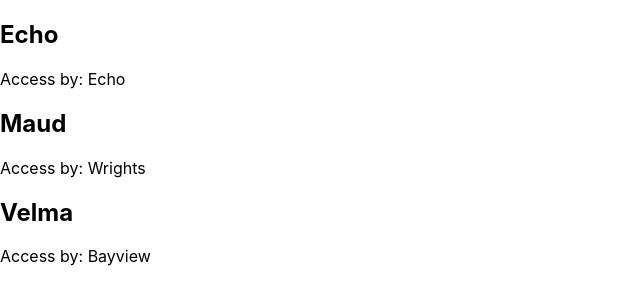
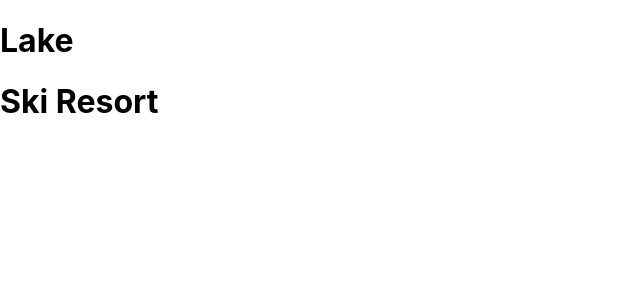
Before and after one commit to jw6/refresh-react, a React (Create React App) app: page / in a window 1280 px wide. Shown: the top 304 px of the page, without its empty margins (0-640 px from the left). Built offline with nearby package versions, Linux system fonts and the light colour scheme.

Commit message:
React fragments

```diff
--- a/src/index.js
+++ b/src/index.js
@@ -10,19 +10,19 @@ const lakeList = [
   { id: 3, name: "Velma", trailhead: "Bayview"}
 ]
 
-function App ({ lakes }) {
-  return (
-    <div>
-      {lakes.map(lake => (
-        <div key={lake.id}>
-          <h2>{lake.name}</h2>
-          <p>Access by: {lake.trailhead}</p>
-        </div>
-      ))}
-    </div>
+// function App ({ lakes }) {
+//   return (
+//     <div>
+//       {lakes.map(lake => (
+//         <div key={lake.id}>
+//           <h2>{lake.name}</h2>
+//           <p>Access by: {lake.trailhead}</p>
+//         </div>
+//       ))}
+//     </div>
 
-  )
-}
+//   )
+// }
 
 function Hello(props){
   console.log(Object.keys(props));
@@ -38,8 +38,31 @@ function Hello(props){
   )
 }
 
+function Lake() {
+  return (
+      <h1>Lake</h1>
+  )
+}
+
+function SkiResort() {
+  return (
+    <h1>Ski Resort</h1>
+  )
+}
+
+function App(props) {
+  return (
+    <>
+        <Lake />
+    <SkiResort />
+    </>
+  )
+}
+
+
 ReactDOM.render(
   // <Hello library="React" number={123}/>,
-  <App lakes={lakeList}/>,
+  // <App lakes={lakeList}/>,
+  <App season="winter" />,
   document.getElementById('root')
 );
```
